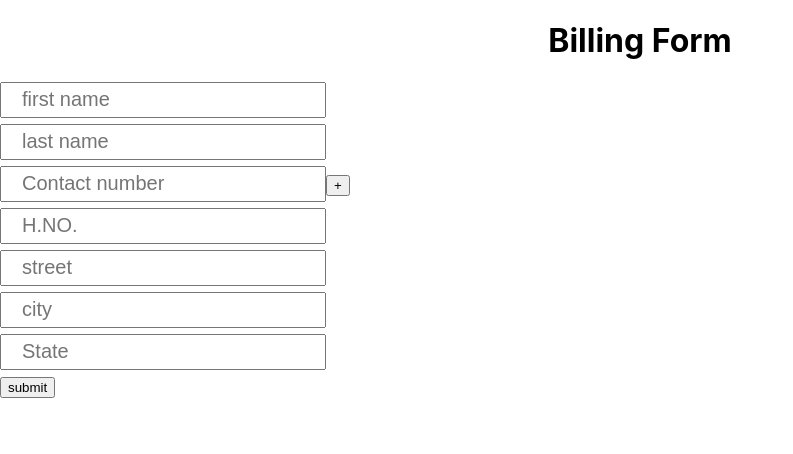
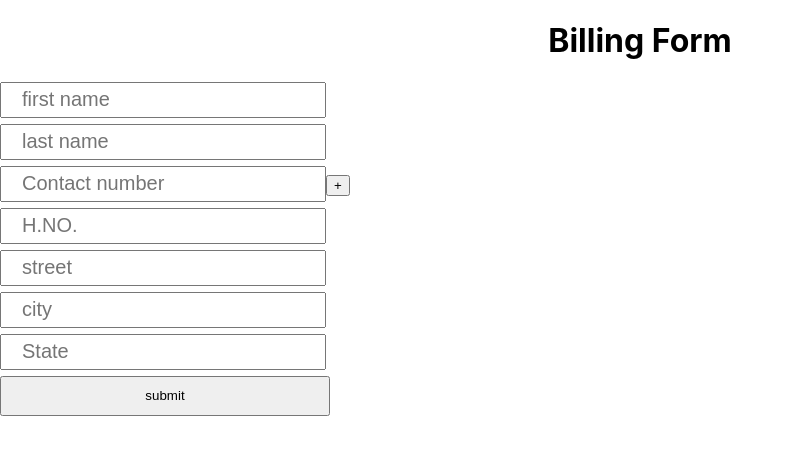
Before and after one commit to An-kitB/bookmartApp, a React (Create React App) app: page /billing in a window 1280 px wide. Shown: the top 454 px of the page, without its empty margins (0-793 px from the left). Built offline with nearby package versions, Linux system fonts and the light colour scheme.

Commit message:
minor changes in  style

```diff
--- a/src/components/billingForm/billingForm.js
+++ b/src/components/billingForm/billingForm.js
@@ -177,8 +177,14 @@ export const BillingForm = () => {
                 <div style={biilingFormStyles.errorMsg}>{msg}</div>
               )}
             />
-
-            <button type="submit">submit</button>
+            <div>
+              <button
+                style={{ alignContent: "center", width: 330, height: 40 }}
+                type="submit"
+              >
+                submit
+              </button>
+            </div>
           </Form>
         )}
       </Formik>
--- a/src/components/cart/AddSubQuantity.js
+++ b/src/components/cart/AddSubQuantity.js
@@ -38,7 +38,6 @@ export const AddSubQuantity = ({ id }) => {
     });
   }, [num]);
 
-  //   console.log("jkshvsbvkbwe", CartDataSelector[id]);
   return (
     <div style={AddSubQuantityStyles.main}>
       <button
--- a/src/components/cart/CartComp.js
+++ b/src/components/cart/CartComp.js
@@ -20,17 +20,25 @@ export const CartComp = () => {
       {CartDataSelector.length > 0 ? (
         <div>
           <div style={{ display: "flex" }}>
-            <div>
+            <div
+              style={{
+                padding: (15, 15),
+              }}
+            >
               {CartDataSelector.map((book) => (
                 <div>
-                  <div>
+                  <div
+                    style={{
+                      padding: (15, 15),
+                    }}
+                  >
                     <CardDataRender {...book} />
                   </div>
                 </div>
               ))}
             </div>
 
-            <div style={{ marginLeft: window.innerWidth / 4  }}>
+            <div style={{ marginLeft: window.innerWidth / 6}}>
               <BillingForm />
             </div>
           </div>
--- a/src/components/cart/cartStyles.js
+++ b/src/components/cart/cartStyles.js
@@ -1,12 +1,16 @@
 export const cartStyles = {
   main: {
     display: "flex",
-    // borderWidth: 33,
-    // borderColor: "black",
+    color: "Black",
+    borderBottonWidth: 23,
+    borderColor: "red",
+    padding: (12, 25),
+    border: (1, "solid"),
+    boxShadow: (5, 10),
   },
   imgConatainer: {
-    width: 350,
-    height: 300,
+    width: 300,
+    height: 250,
   },
   txtConatainer: {
     width: 500,
@@ -43,7 +47,7 @@ export const AddSubQuantityStyles = {
   },
   btn: {
     width: 50,
-    marginLeft:33,
+    marginLeft: 33,
     borderRadius: 13,
   },
 };
```
